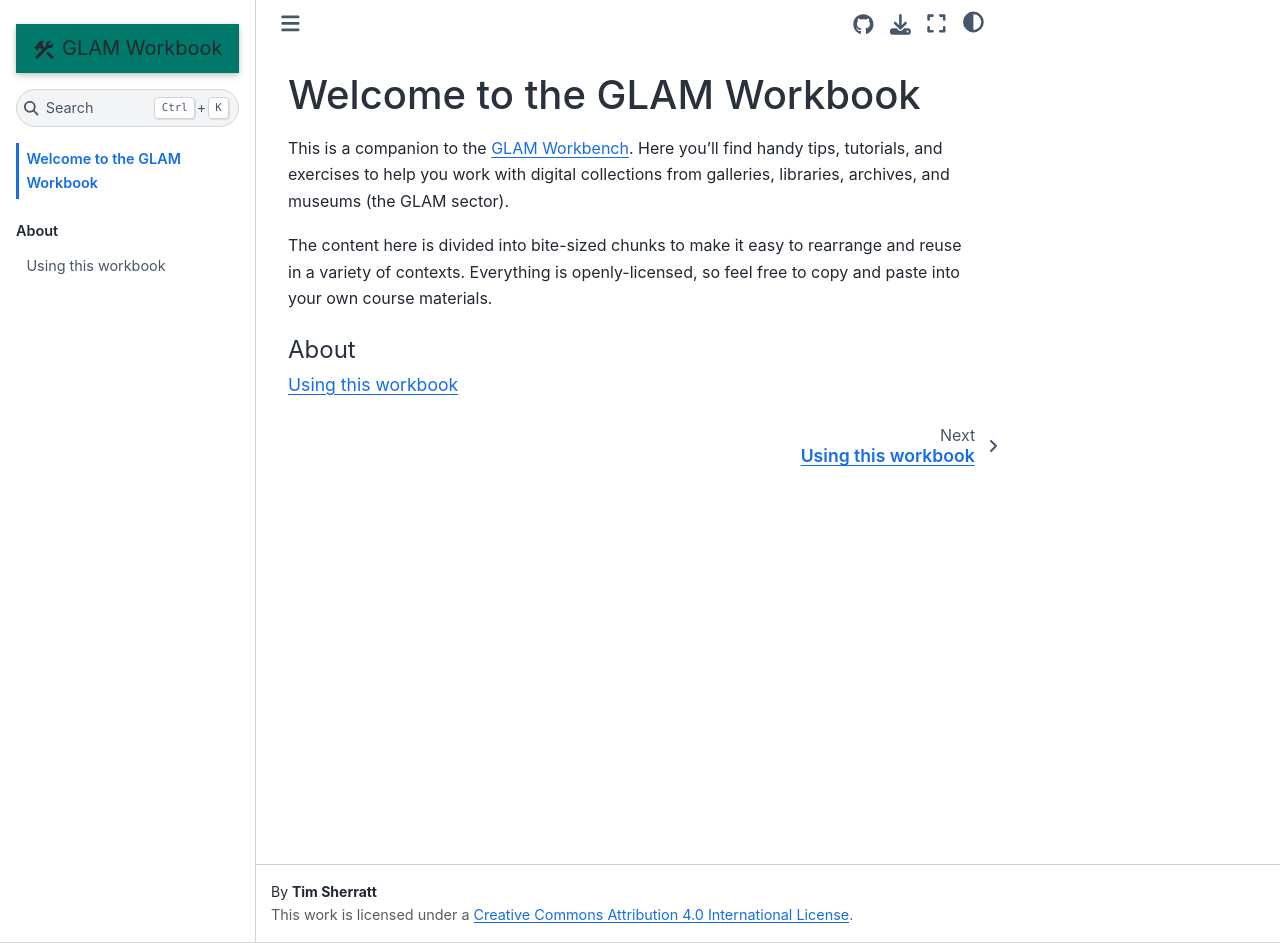
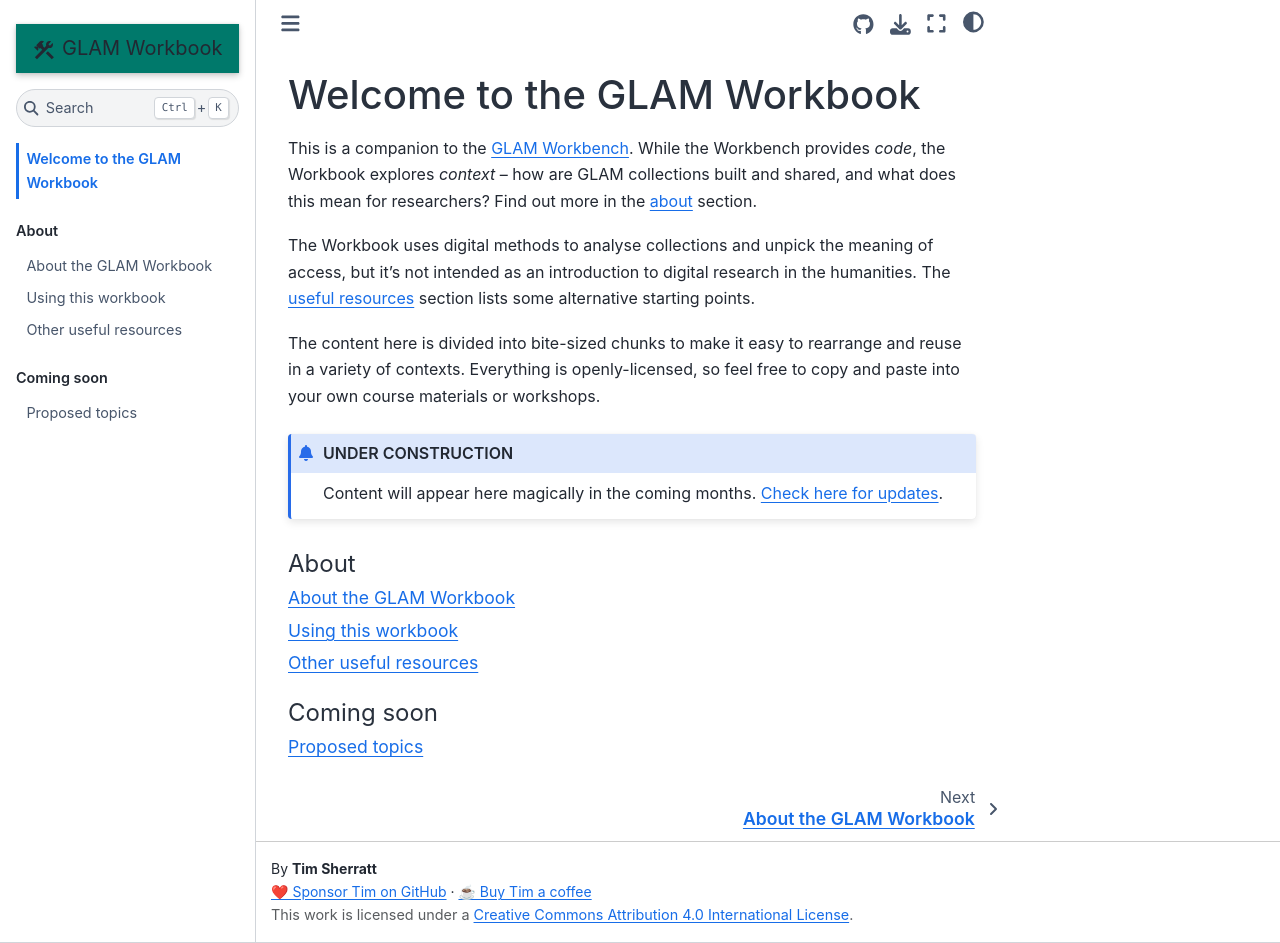
Before and after one commit to GLAM-Workbench/glam-workbook, a Jupyter Book: the page built from intro.md, in a window 1280 px wide and 943 px high. Built offline with Jupyter Book 1.0.4 settings and Sphinx 7.4.7 and the Sphinx Book theme 1.1.4, drawn with Linux system fonts in a browser that asks for light colours.

````diff
--- a/_config.yml
+++ b/_config.yml
@@ -17,13 +17,13 @@ latex:
     targetname: book.tex
 
 # Add a bibtex file so that we can create citations
-bibtex_bibfiles:
-  - references.bib
+#bibtex_bibfiles:
+#  - references.bib
 
 # Information about where the book exists on the web
 repository:
-  url: https://github.com/executablebooks/jupyter-book  # Online location of your book
-  path_to_book: docs  # Optional path to your book, relative to the repository root
+  url: https://github.com/GLAM-Workbench/glam-workbook  # Online location of your book
+  path_to_book: ""  # Optional path to your book, relative to the repository root
   branch: master  # Which branch of the repository should be used when creating links (optional)
 
 # Add GitHub buttons to your book
@@ -31,8 +31,14 @@ repository:
 html:
   use_issues_button: true
   use_repository_button: true
+  comments:
+    hypothesis: true
   extra_footer: |
+    <p><a  href="https://github.com/sponsors/wragge">❤️ Sponsor Tim on GitHub</a> &middot;
+    <a href="https://www.buymeacoffee.com/wragge">	☕ Buy Tim a coffee</a></p>
     <small class="text-muted">This work is licensed under a <a rel="license" href="http://creativecommons.org/licenses/by/4.0/">Creative Commons Attribution 4.0 International License</a>.</small>
+  extra_navbar: |
+
 sphinx:
   config:
       html_show_copyright: false
--- a/_toc.yml
+++ b/_toc.yml
@@ -6,4 +6,9 @@ root: intro
 parts:
   - caption: About
     chapters:
+      - file: about-the-workbook
       - file: using-the-workbook
+      - file: other-useful-resources
+  - caption: Coming soon
+    chapters:
+      - file: proposed-topics
--- a/intro.md
+++ b/intro.md
@@ -1,8 +1,14 @@
 # Welcome to the GLAM Workbook
 
-This is a companion to the [GLAM Workbench](https://glam-workbench.net/). Here you'll find handy tips, tutorials, and exercises to help you work with digital collections from galleries, libraries, archives, and museums (the GLAM sector).
+This is a companion to the [GLAM Workbench](https://glam-workbench.net/). While the Workbench provides *code*, the Workbook explores *context* – how are GLAM collections built and shared, and what does this mean for researchers? Find out more in the [about](about-the-workbook.md) section.
 
-The content here is divided into bite-sized chunks to make it easy to rearrange and reuse in a variety of contexts. Everything is openly-licensed, so feel free to copy and paste into your own course materials.
+The Workbook uses digital methods to analyse collections and unpick the meaning of access, but it's not intended as an introduction to digital research in the humanities. The [useful resources](other-useful-resources.md) section lists some alternative starting points.
+
+The content here is divided into bite-sized chunks to make it easy to rearrange and reuse in a variety of contexts. Everything is openly-licensed, so feel free to copy and paste into your own course materials or workshops.
+
+```{admonition} UNDER CONSTRUCTION
+Content will appear here magically in the coming months. [Check here for updates](https://updates.timsherratt.org/).
+```
 
 ```{tableofcontents}
 ```
--- a/requirements.txt
+++ b/requirements.txt
@@ -76,6 +76,8 @@ executing==0.8.3
     # via stack-data
 fastjsonschema==2.15.3
     # via nbformat
+ghp-import==2.1.0
+    # via -r requirements.in
 gitdb==4.0.9
     # via gitpython
 gitpython==3.1.27
````
Also changed, not shown: other parts of requirements.txt (+1 -0 lines), about-the-workbook.md (added, +7 -0 lines), other-useful-resources.md (added, +7 -0 lines), proposed-topics.md (added, +17 -0 lines), using-the-workbook.md (+4 -0 lines), 1 other file.
